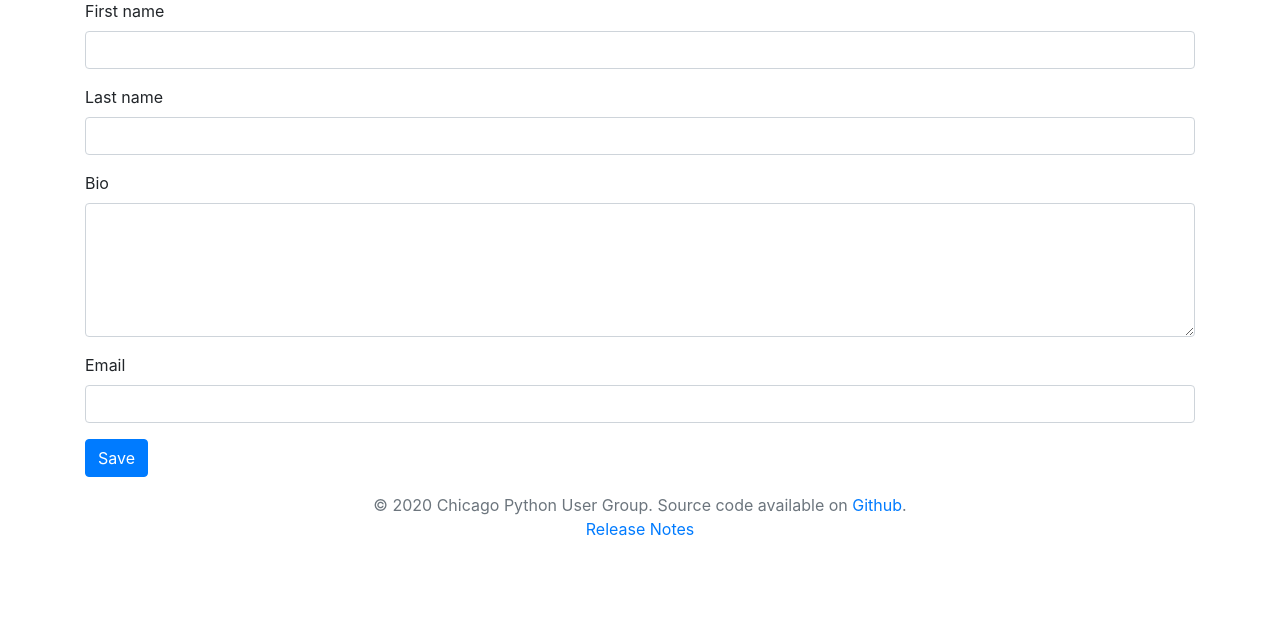
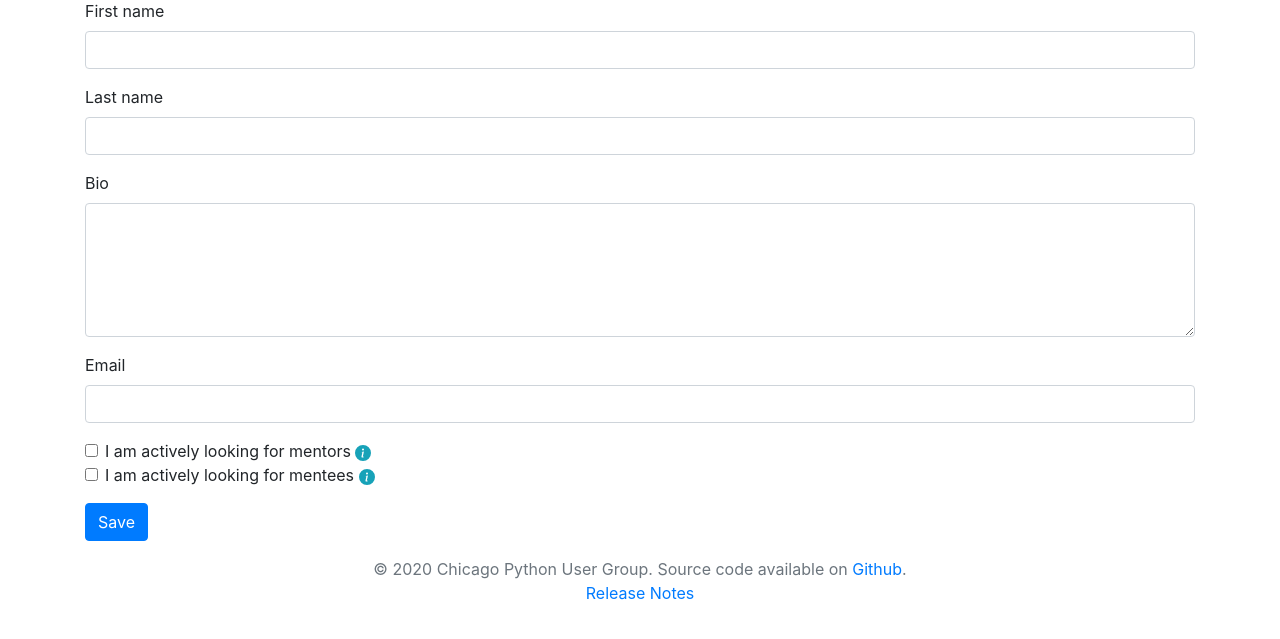
Before and after one commit to chicagopython/buddy_mentorship, a Django app: template buddy_mentorship/templates/buddy_mentorship/edit_profile.html in a window 1280 px wide. Shown: the part 81-720 px from the top of the page. Run offline with Django 3.2, Linux system fonts and the light colour scheme; the template is opened without the code that fills it, so the values that code supplies are empty; parts of the project's set-up code (start-up, migrations or seed data) failed here and were passed over; some libraries are stand-ins or nearby versions.

Commit message:
Updated edit profile page for looking for mentxxs settings

```diff
--- a/buddy_mentorship/admin.py
+++ b/buddy_mentorship/admin.py
@@ -17,7 +17,7 @@ class BuddyRequestAdmin(admin.ModelAdmin):
 
 @admin.register(Profile)
 class ProfileAdmin(admin.ModelAdmin):
-    fields = ["user", "bio"]
+    fields = ["user", "bio", "looking_for_mentors", "looking_for_mentees"]
 
 
 @admin.register(Skill)
--- a/buddy_mentorship/forms.py
+++ b/buddy_mentorship/forms.py
@@ -8,8 +8,8 @@ class ProfileEditForm(forms.Form):
     last_name = forms.CharField(max_length=255, required=False)
     email = forms.EmailField()
     bio = forms.CharField(required=False, widget=forms.Textarea)
-    help_wanted = forms.BooleanField(required=False)
-    can_help = forms.BooleanField(required=False)
+    looking_for_mentors = forms.BooleanField(required=False)
+    looking_for_mentees = forms.BooleanField(required=False)
 
 
 class SkillForm(forms.Form):
--- /dev/null
+++ b/buddy_mentorship/static/js/tooltip.js
@@ -0,0 +1,4 @@
+
+$(function () {
+    $('[data-toggle="tooltip"]').tooltip()
+})
--- a/buddy_mentorship/templates/buddy_mentorship/edit_profile.html
+++ b/buddy_mentorship/templates/buddy_mentorship/edit_profile.html
@@ -1,4 +1,6 @@
 {% extends 'buddy_mentorship/base.html' %}
+
+{% load static %}
 
 {% block title %}
 	Edit Profile
@@ -24,9 +26,33 @@
     <label for="id_email">Email</label>
     <input class="form-control" value="{{email}}"type="email" name="email" required id="id_email">
   </div>
+  <div class="form-group">
+    <div class="form-check">
+    <input class="form-check-input" type="checkbox" name="looking_for_mentors" {% if looking_for_mentors %} checked {% endif %} id="lookingForMentorsCheck" >
+    <label class="form-check-label" for="lookingForMentorsCheck">
+      I am actively looking for mentors
+      <svg class="text-info" data-toggle="tooltip" title="Check this box if you want potential mentors to be able to find you in search and send mentorship offers." data-placement="right" width="1em" height="1em" viewBox="0 0 16 16" class="bi bi-info-circle-fill" fill="currentColor" xmlns="http://www.w3.org/2000/svg">
+        <path fill-rule="evenodd" d="M8 16A8 8 0 1 0 8 0a8 8 0 0 0 0 16zm.93-9.412l-2.29.287-.082.38.45.083c.294.07.352.176.288.469l-.738 3.468c-.194.897.105 1.319.808 1.319.545 0 1.178-.252 1.465-.598l.088-.416c-.2.176-.492.246-.686.246-.275 0-.375-.193-.304-.533L8.93 6.588zM8 5.5a1 1 0 1 0 0-2 1 1 0 0 0 0 2z"/>
+      </svg>
+    </label>
+  </div>
+  <div class="form-check">
+    <input class="form-check-input" type="checkbox" name="looking_for_mentees" {% if looking_for_mentees %} checked {% endif %} id="lookingForMenteesCheck">
+    <label class="form-check-label" for="lookingForMenteesCheck">
+      I am actively looking for mentees
+      <svg class="text-info" class="text-info" data-toggle="tooltip" title="Check this box if you want potential mentees to be able to find you in search and send mentorship requests." data-placement="right" width="1em" height="1em" viewBox="0 0 16 16" class="bi bi-info-circle-fill" fill="currentColor" xmlns="http://www.w3.org/2000/svg">
+        <path fill-rule="evenodd" d="M8 16A8 8 0 1 0 8 0a8 8 0 0 0 0 16zm.93-9.412l-2.29.287-.082.38.45.083c.294.07.352.176.288.469l-.738 3.468c-.194.897.105 1.319.808 1.319.545 0 1.178-.252 1.465-.598l.088-.416c-.2.176-.492.246-.686.246-.275 0-.375-.193-.304-.533L8.93 6.588zM8 5.5a1 1 0 1 0 0-2 1 1 0 0 0 0 2z"/>
+      </svg>
+    </label>
+  </div>
+</div>
 
   <button class="btn btn-primary" type="submit">Save</button>
 </form>
 
+{% block tooltip_js %}
+  <script src="{% static "js/tooltip.js" %}">
+  </script>
+{% endblock tooltip_js %}
 
 {% endblock content %}
--- a/buddy_mentorship/tests.py
+++ b/buddy_mentorship/tests.py
@@ -395,8 +395,6 @@ class SendBuddyRequestTest(TestCase):
         assert not required_experiences(someone, mentor)
         assert not required_experiences(mentor, someone)
 
-
-
     def test_can_request_as_mentor(self):
         mentee = User.objects.get(email="mentee@user.com")
         mentee_profile = Profile.objects.get(user=mentee)
@@ -789,10 +787,14 @@ class ProfileEditTest(TestCase):
                 "last_name": "new last name",
                 "email": "newemail@example.com",
                 "bio": "predicting the future",
+                "looking_for_mentors": False,
+                "looking_for_mentees": False,
             },
         )
         profile = Profile.objects.get(user=user)
         assert profile.bio == "predicting the future"
+        assert not profile.looking_for_mentors
+        assert not profile.looking_for_mentees
 
     def test_edit_profile_no_bio(self):
         user = User.objects.get(email="me@hariseldon")
```
Also changed, not shown: buddy_mentorship/views.py (+8 -1 lines), buddy_mentorship/templates/buddy_mentorship/home.html (line endings or trailing spaces).
